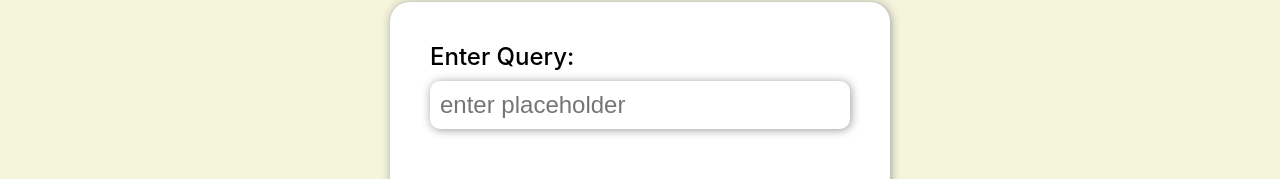
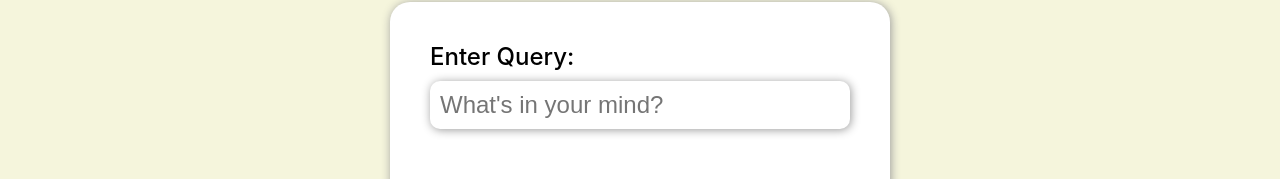
Before and after one commit to souravjana96/Gen_AI_Web_App, a React (Vite) app: page / in a window 1280 px wide. Shown: the part 195-374 px from the top of the page. Built offline with nearby package versions, Linux system fonts and the light colour scheme.

Commit message:
Update App.jsx
placeholder added

```diff
--- a/src/App.jsx
+++ b/src/App.jsx
@@ -10,7 +10,7 @@ function App() {
         <div>
           <label >Enter Query:</label>
           <input type="text"
-          className='query-input' placeholder="enter placeholder"/>
+          className='query-input' placeholder="What's in your mind?"/>
         </div>
 
       </div>
```
